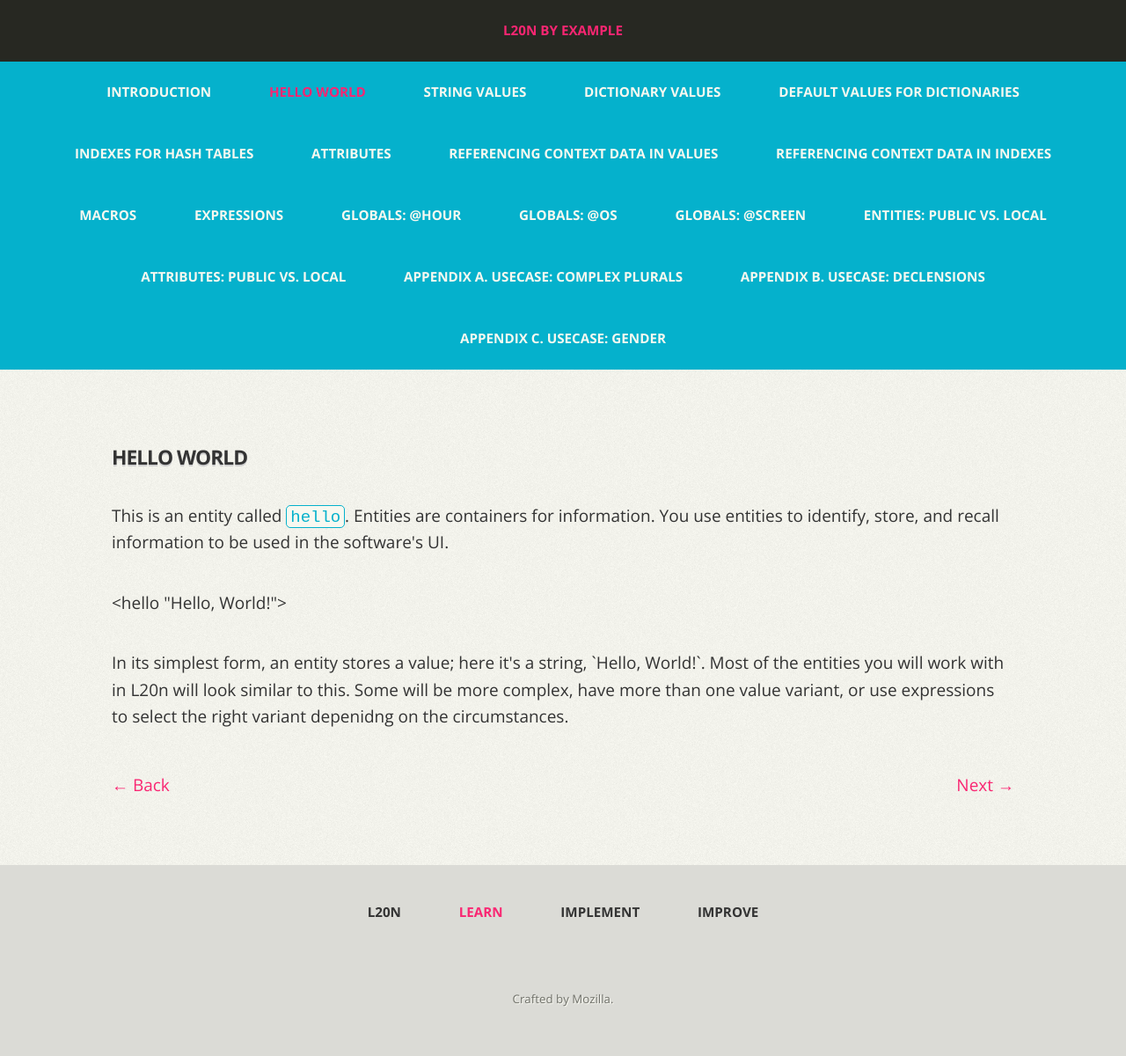
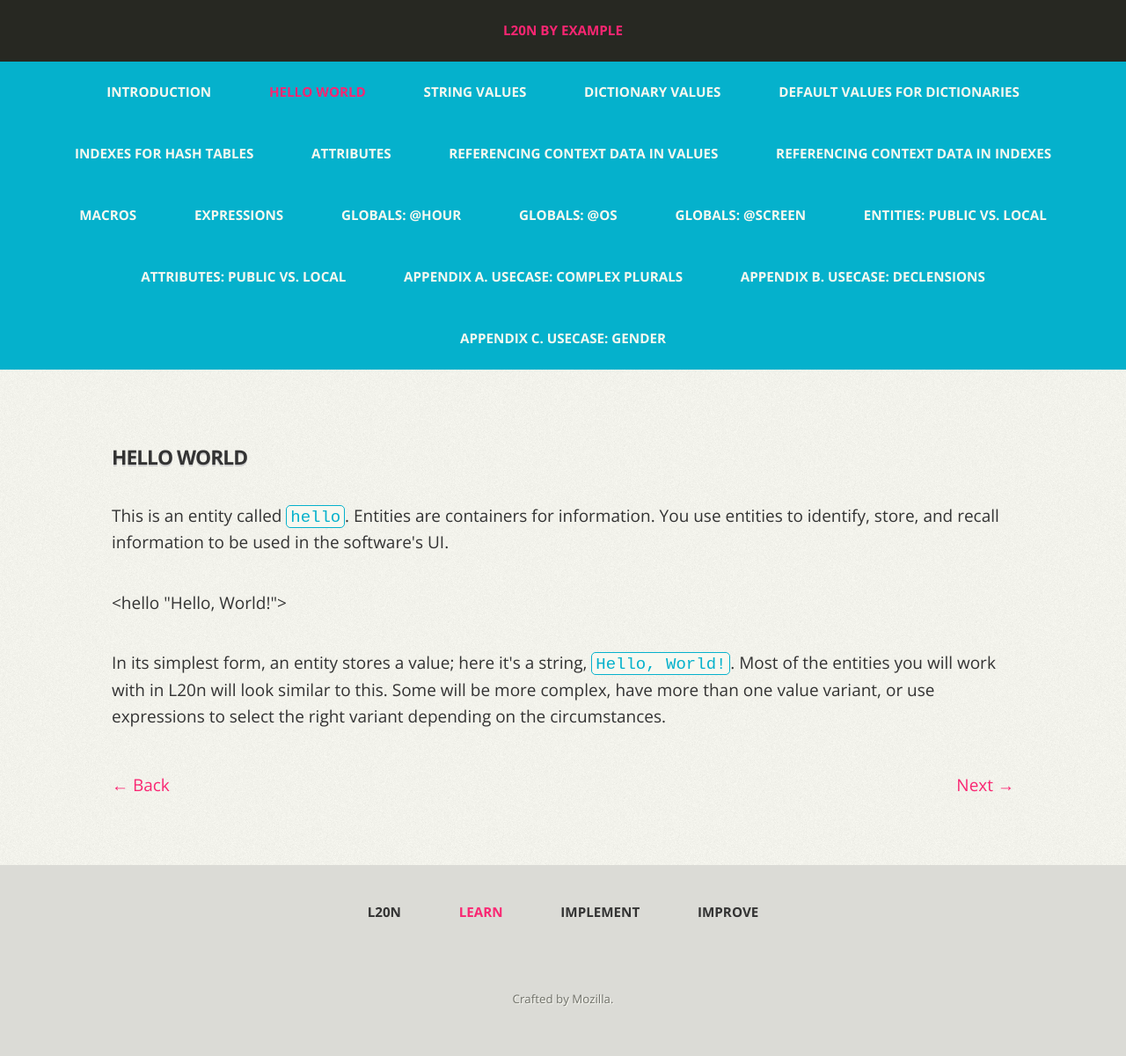
Before and after one commit to l20n/l20n.org, a Jekyll site: the page built from _posts/2012-07-01-hello-world.html, in a window 1280 px wide. Shown: the whole page at 88% size. Built offline with Jekyll 4.4.1, drawn with Linux system fonts in a browser that asks for light colours; nearby versions of some CDN libraries.

Commit message:
No wrap for code blocks

```diff
--- a/_posts/2012-07-01-hello-world.html
+++ b/_posts/2012-07-01-hello-world.html
@@ -8,4 +8,4 @@ next_section: string-values
 
 <p>This is an entity called <code>hello</code>. Entities are containers for information. You use entities to identify, store, and recall information to be used in the software's UI.</p>
 <p>&lt;hello "Hello, World!"&gt;</p>
-<p>In its simplest form, an entity stores a value; here it's a string, `Hello, World!`.  Most of the entities you will work with in L20n will look similar to  this.  Some will be more complex, have more than one value variant, or use expressions to select the right variant depenidng on the circumstances.</p>
+<p>In its simplest form, an entity stores a value; here it's a string, <code>Hello, World!</code>.  Most of the entities you will work with in L20n will look similar to  this.  Some will be more complex, have more than one value variant, or use expressions to select the right variant depending on the circumstances.</p>
--- a/css/main.css
+++ b/css/main.css
@@ -118,6 +118,7 @@ code {
     color: #05B1CC;
     line-height: 1em;
     padding: 0.1em 0.2em 0;
+    white-space: nowrap;
 }
 
 a {
```
